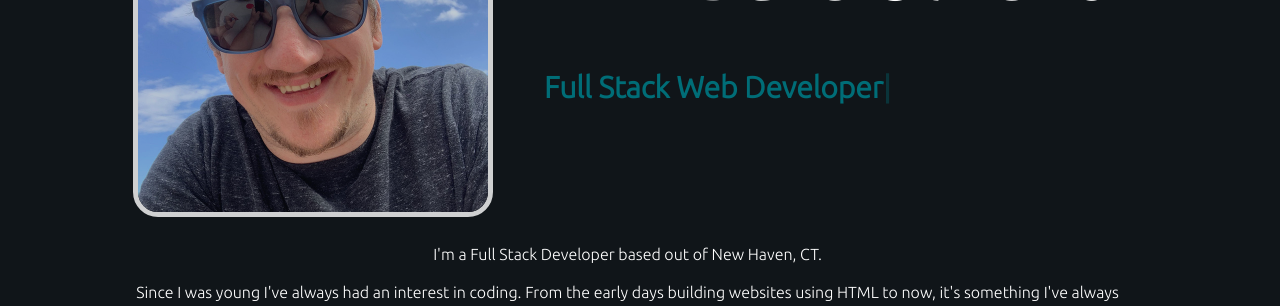
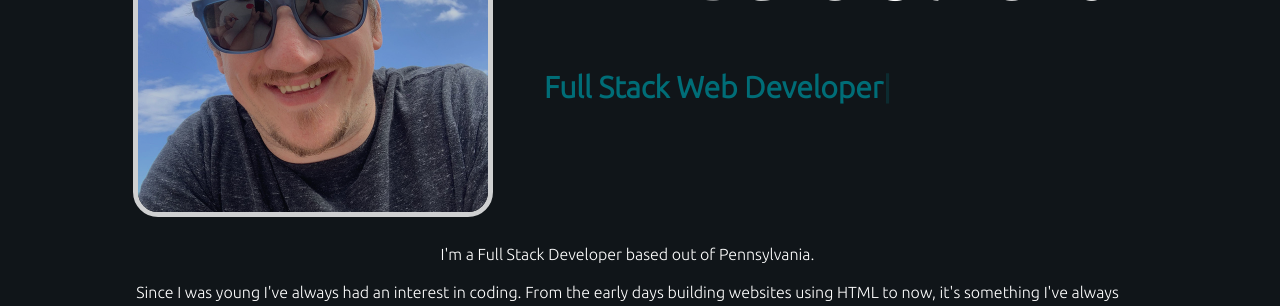
Before and after one commit to davezer/reactPortfolio, a React (Create React App) app: page / in a window 1280 px wide. Shown: the part 243-549 px from the top of the page. Built offline with nearby package versions, Linux system fonts and the light colour scheme.

Commit message:
fixing depreciated dependencies

```diff
--- a/package.json
+++ b/package.json
@@ -16,8 +16,8 @@
     "react-dom": "^17.0.2",
     "react-pdfobject": "^1.2.0",
     "react-scripts": "^5.0.0",
-    "react-typed": "^1.2.0",
     "react-vertical-timeline-component": "^3.5.2",
+    "typed.js": "^2.1.0",
     "web-vitals": "^2.1.4"
   },
   "scripts": {
--- a/src/components/About/about.js
+++ b/src/components/About/about.js
@@ -1,43 +1,67 @@
-import React from 'react';
+import React, { useEffect, useRef } from 'react';
 import { Container } from 'react-bootstrap';
-import Typed from 'react-typed';
+import Typed from 'typed.js';
 import profileImage from '../../assets/images/daveoliverio.jpg';
 
 function About() {
-    return(
+  const typedEl = useRef(null);     // element to inject the typing into
+  const typedInstance = useRef(null);
+
+  useEffect(() => {
+    // Only run in the browser
+    typedInstance.current = new Typed(typedEl.current, {
+      strings: ['Full Stack Web Developer'],
+      typeSpeed: 50,
+      backSpeed: 30,
+      backDelay: 1000,
+      startDelay: 200,
+      loop: true,
+      smartBackspace: true,
+      showCursor: true,
+      cursorChar: '|',
+    });
+
+    return () => {
+      typedInstance.current?.destroy();
+    };
+  }, []);
+
+  return (
     <>
       <section id="about" className="about">
-            <Container className='row upper-container'>
+        <Container className="row upper-container">
           <div className="image-container">
-                    <img className="col-lg-6 col-md-12 m-auto profile-pic" src={profileImage} alt="Dave Oliverio" />
+            <img
+              className="col-lg-6 col-md-12 m-auto profile-pic"
+              src={profileImage}
+              alt="Dave Oliverio"
+            />
             <h1 className="intro-title">Hello, I'm</h1>
             <h1 className="intro-name">Dave Oliverio</h1>
           </div>
-                <div className='text-slider-div'>
+
+          <div className="text-slider-div">
             <span className="intro-text-slider">
-                        <Typed
-                        strings={[
-                            "Full Stack Web Developer",
-
-                        ]}
-                        typeSpeed={50}
-
-                        />
+              {/* typed.js will inject text into this span */}
+              <span ref={typedEl} />
             </span>
           </div>
         </Container>
+
         <div className="inner container">
           <div className="row">
             <div className="about-description col-lg-6 col-md-12">
+              <p>I'm a Full Stack Developer based out of Pennsylvania.</p>
               <p>
-                            I'm a Full Stack Developer based out of New Haven, CT.
+                Since I was young I've always had an interest in coding. From the early days
+                building websites using HTML to now, it's something I've always paid attention to.
+                At the start of the pandemic I made a huge life decision to leave my full time
+                career and switch paths to focus on coding. I recently received my certificate of
+                Coding from the Uconn Full Stack Bootcamp.
               </p>
               <p>
-                            Since I was young I've always had an interest in coding. From the early days building websites using HTML to now, it's something I've always paid attention to.
-                            At the start of the pandemic I made a huge life decision to leave my full time career and switch paths to focus on coding. I recently received my certificate of Coding from the Uconn Full Stack Bootcamp.
-                        </p>
-                        <p>
-                            Outside of coding, I have a passion for music and cooking. I've been playing guitar and drums for almost all of my life, and cooking for just as long.
+                Outside of coding, I have a passion for music and cooking. I've been playing guitar
+                and drums for almost all of my life, and cooking for just as long.
               </p>
             </div>
           </div>
@@ -47,6 +71,4 @@ function About() {
   );
 }
 
-
-
 export default About;
```
Also changed, not shown: 1 other file (tests, documents, lock files or other folders). Lines whose indentation alone changed are shown as unchanged.
